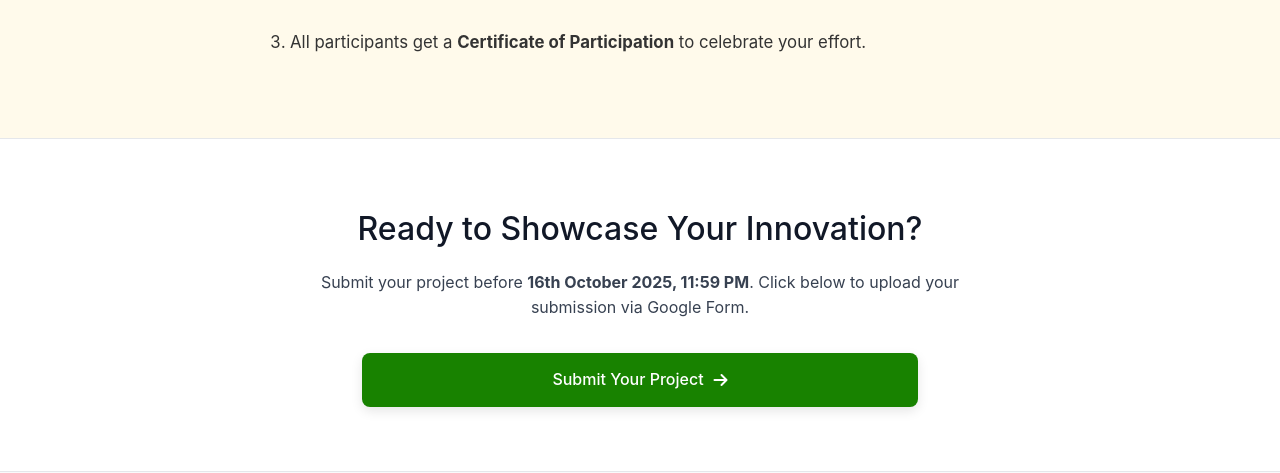
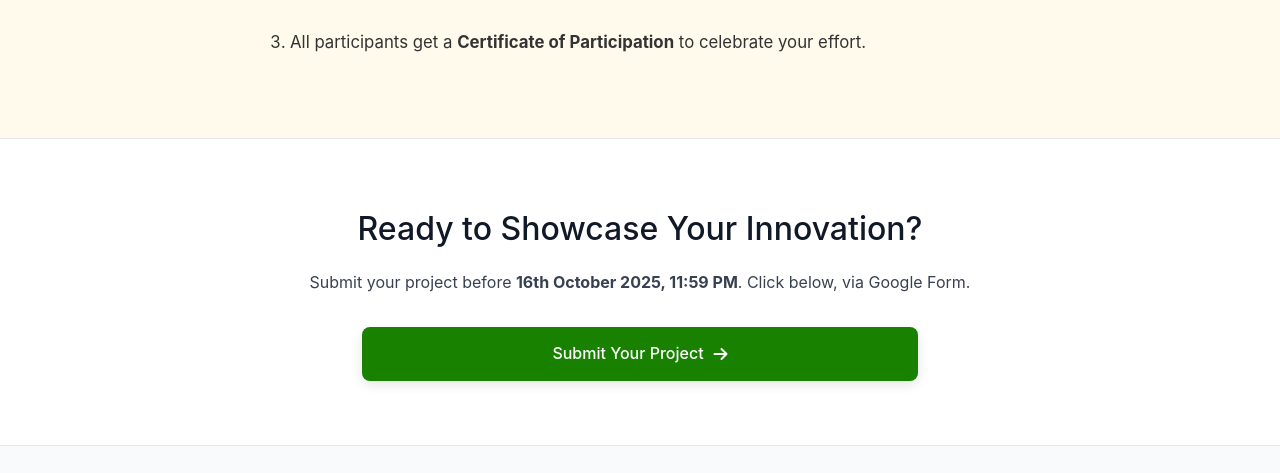
Before and after one commit to bveccodeclub/Code-Club-BVEC, a plain HTML site: page index.html in a window 1280 px wide. Shown: the part 1735-2208 px from the top of the page. Drawn offline with Linux system fonts and the light colour scheme; a web font is replaced by a local one.

Commit message:
Update index.html

```diff
--- a/index.html
+++ b/index.html
@@ -883,7 +883,7 @@
       <div class="submission-content">
         <h3>Ready to Showcase Your Innovation?</h3>
         <p>Submit your project before <strong>16th October 2025, 11:59 PM</strong>.
-            <span>Click below to upload your submission via Google Form.</span></p>
+            <span>Click below, via Google Form.</span></p>
         <a href="https://forms.gle/qNr3UFTxjgVwBqaY8" target="_blank" rel="noopener noreferrer" class="submission-btn">
           Submit Your Project
           <i class="fas fa-arrow-right"></i>
```
